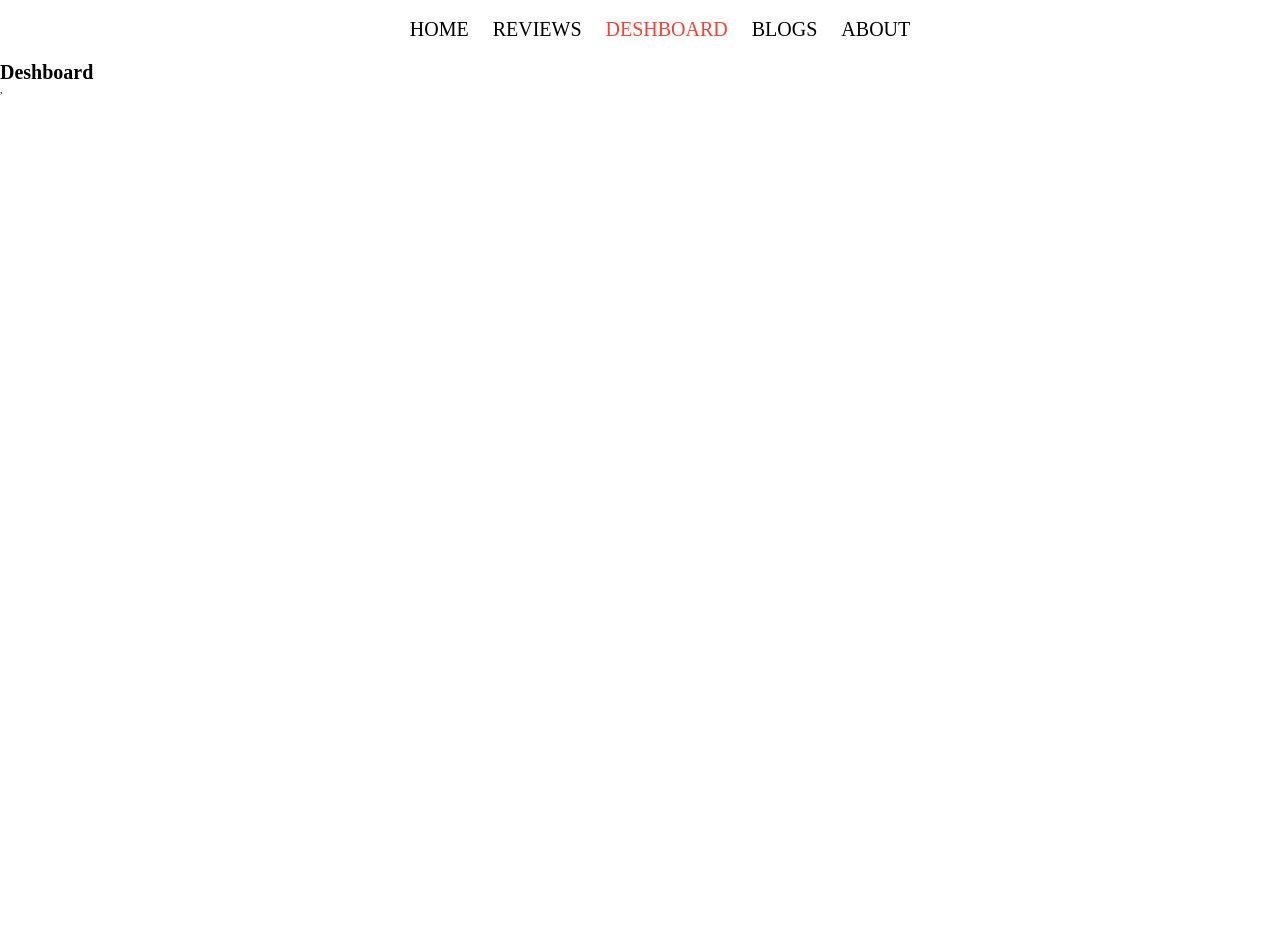
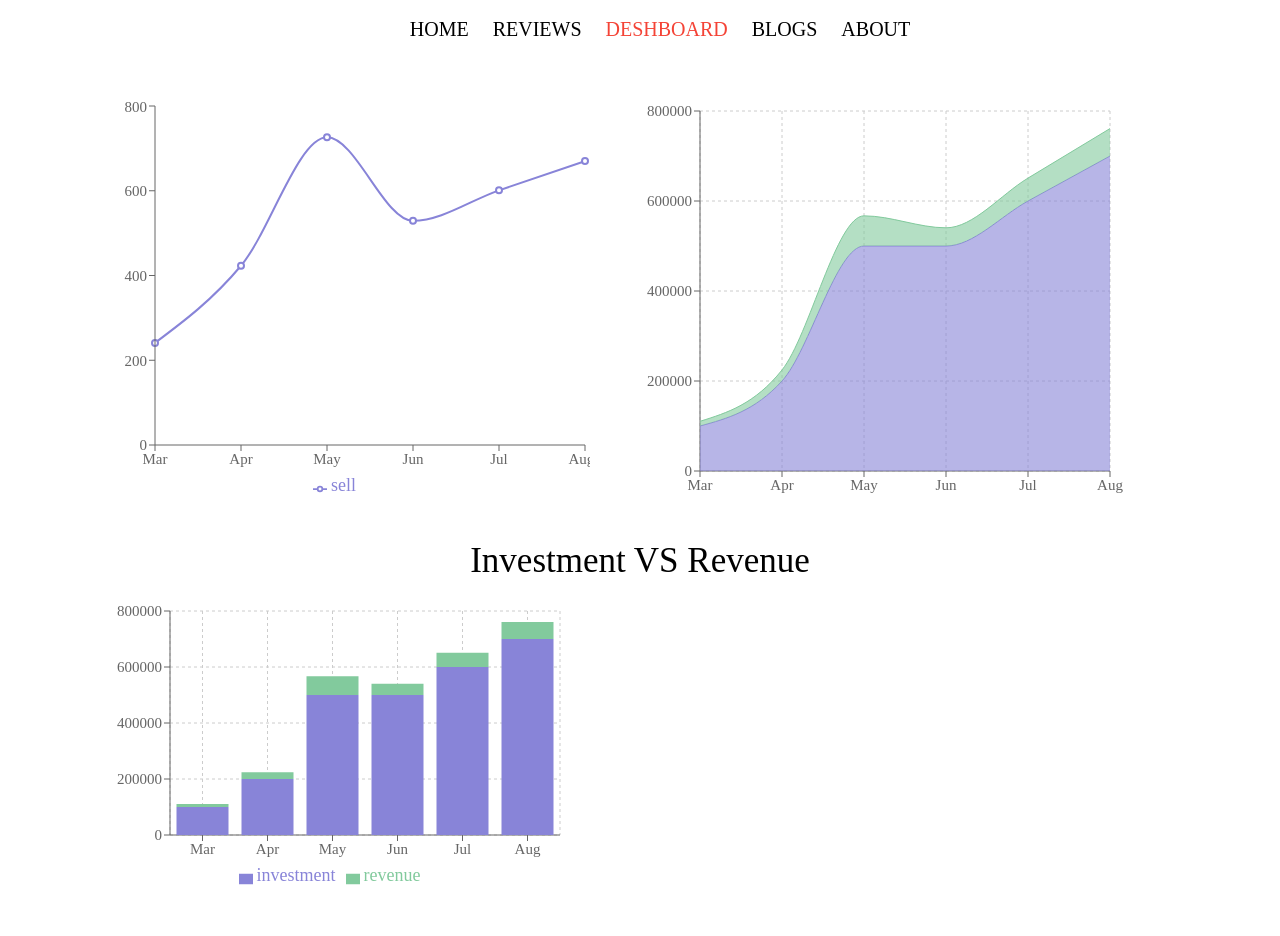
Before and after one commit to Pranto40/super-shop, a React (Create React App) app: page /deshboard in a window 1280 px wide. Shown: the top 936 px of the page. Before the commit the page ends 800 px from the top, so only its background shows below. Built offline with nearby package versions, Linux system fonts and the light colour scheme.

Commit message:
deshboard section added

```diff
--- a/package.json
+++ b/package.json
@@ -6,10 +6,12 @@
     "@testing-library/jest-dom": "^5.16.3",
     "@testing-library/react": "^12.1.4",
     "@testing-library/user-event": "^13.5.0",
+    "axios": "^0.26.1",
     "react": "^18.0.0",
     "react-dom": "^18.0.0",
     "react-router-dom": "^6.3.0",
     "react-scripts": "5.0.0",
+    "recharts": "^2.1.9",
     "web-vitals": "^2.1.4"
   },
   "scripts": {
--- /dev/null
+++ b/src/components/Deshboard/Deshboard.css
@@ -0,0 +1,24 @@
+.deshboard {
+    padding: 1rem 7%;
+    display: flex;
+    align-items: center;
+    justify-content: center;
+    flex-wrap: wrap;
+}
+.deshboard-content {
+    flex: 1 1 36rem;
+    margin-top: 3rem;
+}
+.deshboard-content h1 {
+    text-align: center;
+    color: var(--blue);
+    font-size: 3.5rem;
+    font-weight: normal;
+    padding: 1rem;
+}
+tspan {
+    font-size: 1.5rem;
+}
+.recharts-legend-item-text {
+    font-size: 1.8rem;
+}
--- a/src/components/Deshboard/Deshboard.js
+++ b/src/components/Deshboard/Deshboard.js
@@ -1,9 +1,109 @@
-import React from 'react';
+import { Area, AreaChart, Bar, BarChart, CartesianGrid, Legend, Line, LineChart, Pie, PieChart, Tooltip, XAxis, YAxis } from 'recharts';
+import './Deshboard.css'
+
 
 const Deshboard = () => {
+    const data = [
+        {
+            month: "Mar",
+            investment: 100000,
+            sell: 241,
+            revenue: 10401
+        },
+        {
+            month: "Apr",
+            investment: 200000,
+            sell: 423,
+            revenue: 24500
+        },
+        {
+            month: "May",
+            investment: 500000,
+            sell: 726,
+            revenue: 67010
+        },
+        {
+            month: "Jun",
+            investment: 500000,
+            sell: 529,
+            revenue: 40405
+        },
+        {
+            month: "Jul",
+            investment: 600000,
+            sell: 601,
+            revenue: 50900
+        },
+        {
+            month: "Aug",
+            investment: 700000,
+            sell: 670,
+            revenue: 61000
+        }
+    ]
     return (
-        <div>
-            <h1>Deshboard</h1>
+        <div className='deshboard'>
+            <div className='deshboard-content'>
+            <LineChart width={500} height={400} data={data}>
+                <Line type="monotone" dataKey="sell" stroke="#8884d8" strokeWidth={2} />
+                <XAxis dataKey="month" />
+                <YAxis />
+                <Tooltip />
+                <Legend />
+             </LineChart>
+            </div>
+
+            <div className='deshboard-content'>
+                <AreaChart
+                width={500}
+                height={400}
+                data={data}
+                margin={{
+                    top: 10,
+                    right: 30,
+                    left: 0,
+                    bottom: 0,
+                }}
+                >
+                    <CartesianGrid strokeDasharray="3 3" />
+                    <XAxis dataKey="month" />
+                    <YAxis />
+                    <Tooltip />
+                    <Area type="monotone" dataKey="investment" stackId="1" stroke="#8884d8" fill="#8884d8" />
+                    <Area type="monotone" dataKey="revenue" stackId="1" stroke="#82ca9d" fill="#82ca9d" />
+                </AreaChart>
+            </div>
+
+            <div className='deshboard-content'>
+                <h1>Investment VS Revenue</h1>
+            <BarChart
+                width={500}
+                height={300}
+                data={data}
+                margin={{
+                    top: 20,
+                    right: 30,
+                    left: 20,
+                    bottom: 5,
+                }}
+            >
+                <CartesianGrid strokeDasharray="3 3" />
+                <XAxis dataKey="month" />
+                <YAxis />
+                <Tooltip />
+                <Legend />
+                <Bar dataKey="investment" stackId="a" fill="#8884d8" />
+                <Bar dataKey="revenue" stackId="a" fill="#82ca9d" />
+            </BarChart>
+            </div>
+
+            <div className='deshboard-content'>
+                <h1>Investment VS Revenue</h1>
+                <PieChart width={730} height={250}>
+                    <Pie data={data} dataKey="revenue" cx="50%" cy="50%" outerRadius={50} fill="#8884d8" />
+                    <Pie data={data} dataKey="revenue" cx="50%" cy="50%" innerRadius={60} outerRadius={80} fill="#82ca9d" label />
+                </PieChart>
+            </div>
         </div>
     );
 };
```
Also changed, not shown: public/data.json (added, +38 -0 lines), 1 other file (tests, documents, lock files or other folders).
